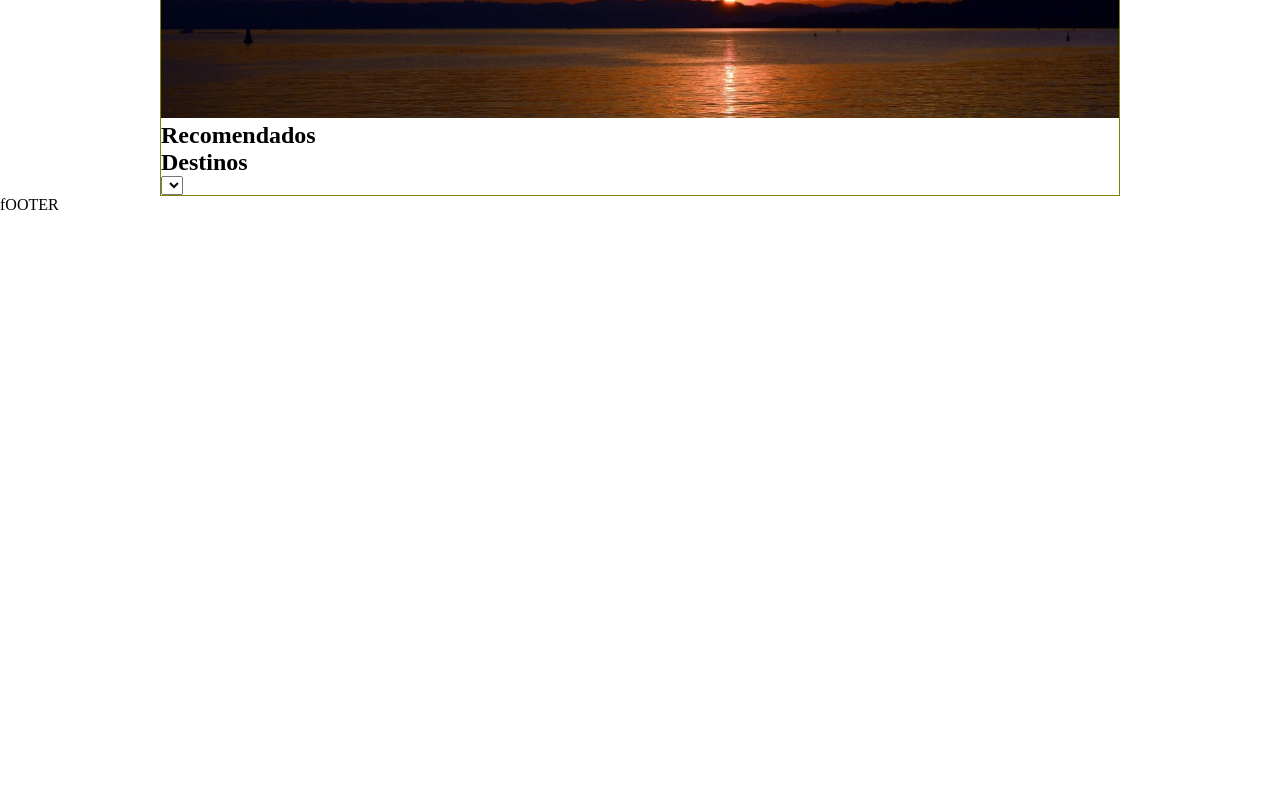
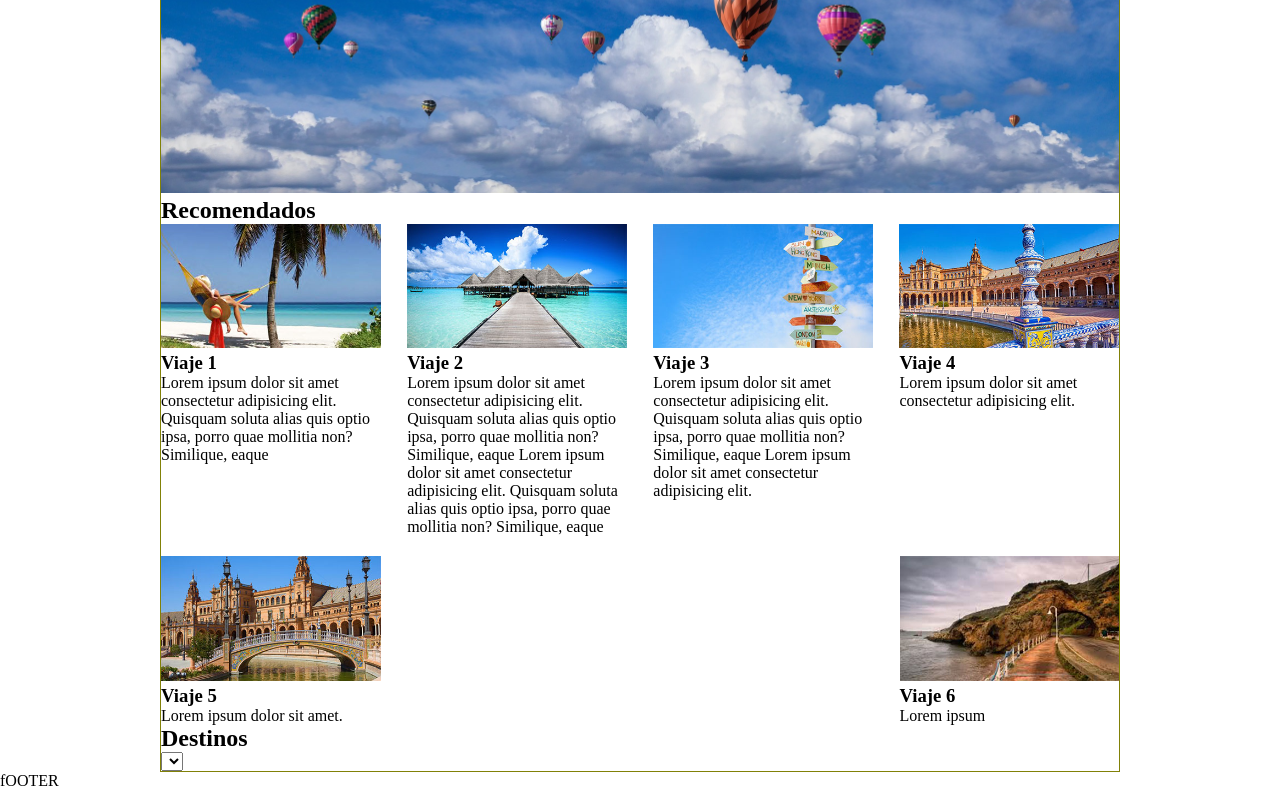
Before and after one commit to sebastisalazar/practica-dom, a plain HTML site: page index.html in a window 1280 px wide. Shown: the part 292-1082 px from the top of the page. Before the commit the page ends 800 px from the top, so only its background shows below. Drawn offline with Linux system fonts and the light colour scheme.

Commit message:
ADD:acabado pintar cartas y banner

```diff
--- a/css/main.css
+++ b/css/main.css
@@ -10,8 +10,22 @@ img {
     width: 100%;
 }
 
+.fullContainer p{
+    font-size: 2rem;
+    text-align: center;
+    padding: 2rem;
+    color:white;
+    min-width:252px;
+
+}
+
+.container h1{
+    min-width:310px;
+}
+
 .fullContainer {
     width: 100%;
+    background-color: darkslategray;
 }
 
 .container {
@@ -43,6 +57,8 @@ img {
     .flexContainer>* {
         width: calc(50% - 20px);
     }
+
+
 }
 
 /* 768px */
--- a/js/main.js
+++ b/js/main.js
@@ -46,11 +46,47 @@ const arrayBanners = [
         id: 8,
         src: 'assets/banner/8.jpg',
         alt: 'Banner uno'
+    }
+]
+const arrayViajes = [
+    {
+        id: 1,
+        src: 'assets/viajes/viajes-1.jpg',
+        alt: 'Carta 1',
+        texto: "Lorem ipsum dolor sit amet consectetur adipisicing elit. Quisquam soluta alias quis optio ipsa, porro quae mollitia non? Similique, eaque"
     },
+    {
+        id: 2,
+        src: 'assets/viajes/viajes-2.jpg',
+        alt: 'Carta 2',
+        texto: "Lorem ipsum dolor sit amet consectetur adipisicing elit. Quisquam soluta alias quis optio ipsa, porro quae mollitia non? Similique, eaque Lorem ipsum dolor sit amet consectetur adipisicing elit. Quisquam soluta alias quis optio ipsa, porro quae mollitia non? Similique, eaque"
+    },
+    {
+        id: 3,
+        src: 'assets/viajes/viajes-3.jpg',
+        alt: 'Carta 3',
+        texto: "Lorem ipsum dolor sit amet consectetur adipisicing elit. Quisquam soluta alias quis optio ipsa, porro quae mollitia non? Similique, eaque Lorem ipsum dolor sit amet consectetur adipisicing elit."
+    },
+    {
+        id: 4,
+        src: 'assets/viajes/viajes-4.jpg',
+        alt: 'Carta 4',
+        texto: "Lorem ipsum dolor sit amet consectetur adipisicing elit. "
+    },
+    {
+        id: 5,
+        src: 'assets/viajes/viajes-5.jpg',
+        alt: 'Carta 5',
+        texto: "Lorem ipsum dolor sit amet. "
+    }
+    ,
+    {
+        id: 6,
+        src: 'assets/viajes/viajes-6.jpg',
+        alt: 'Carta 6',
+        texto: "Lorem ipsum "
+    }
 ]
-const arrayViajes = {
-
-}
 const arrayDestinos = {}
 
 
@@ -58,14 +94,14 @@ const arrayDestinos = {}
 
 /* FUNCIONES */
 const aleatorio = () => {
-    const indice = '********'
+    const indice = Math.round(Math.random()*(7-0)+0);
     return indice
 }
 
 const pintarBanner = () => {
 
     const indice = aleatorio()
-    const elemento = arrayBanners[0]
+    const elemento = arrayBanners[indice]
 
     // console.log(elemento.alt)
     // console.log(elemento.src)
@@ -76,25 +112,57 @@ const pintarBanner = () => {
 
 }
 
-const pintarCards = {
-    /* recorrer los elementos del array/*
-    /* por cada elemento crear:/*
+const pintarCards = ()=>{
+
+    ///* recorrer los elementos del array/*
+    for (var i = 0; i < arrayViajes.length; i++) {
+
+        ///* por cada elemento crear:/*
         /* un article   */
+        let tagArticle=document.createElement("article");
         /* un div   */
+        let tagDiv=document.createElement("div");
         /* una imgen asignando sus atributos   */
+        let tagDivImg=document.createElement("img")
+        tagDivImg.setAttribute("src",arrayViajes[i].src);
+        tagDivImg.setAttribute("alt",arrayViajes[i].alt);
+
         /* un h3 asignar su valor   */
+        let tagTitulo3=document.createElement("h3");
+        tagTitulo3.textContent="Viaje "+arrayViajes[i].id;
+
         /* un p asignar su valor   */
+        let tagP=document.createElement("p");
+        tagP.textContent=arrayViajes[i].texto;
 
         /* meter la imagen en el div */
+        tagDiv.append(tagDivImg);
         /* meter el div en el artigle */
+        tagArticle.append(tagDiv);
         /* meter el h3 y el p en el article */
+        tagArticle.append(tagTitulo3);
+        tagArticle.append(tagP);
 
         /* añadir el artícle fragmento */
+        let fragment = new DocumentFragment();
+        fragment.append(tagArticle);
+
+        //console.log(tagArticle);
+
         /* dejo de recorrer el array */
-
         /* añadir el fragmento al div flexContainer */
 
+        document.querySelector(".flexContainer").append(fragment)
     }
+
+
+
+
+}
+
+
+
+
 const pintarDestinos = {
 
 }
@@ -104,3 +172,6 @@ const pintarDestinos = {
 /* INVOCACIÓN A LAS FUNCIONES */
 pintarBanner()
 // pintarCards()
+console.log(aleatorio())
+
+pintarCards();
```
Also changed, not shown: index.html (+17 -3 lines). Lines whose indentation alone changed are shown as unchanged.
